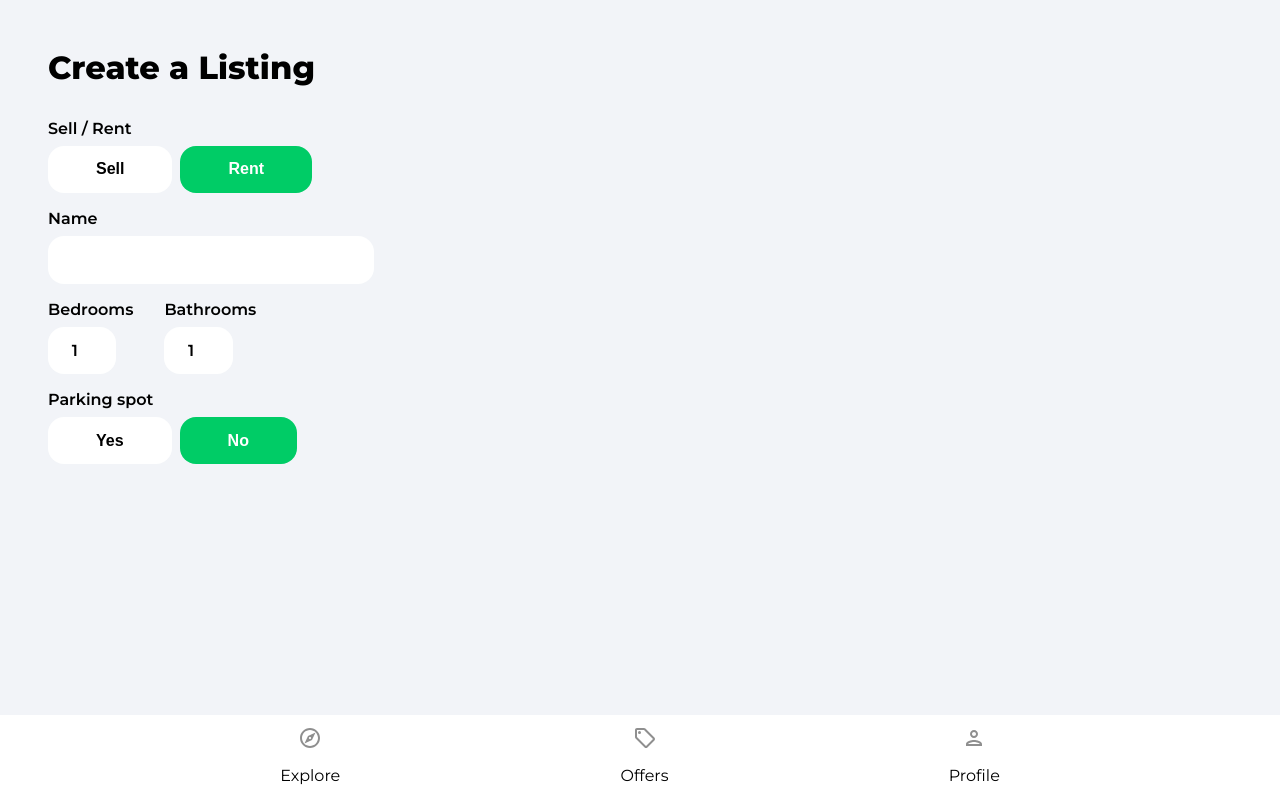
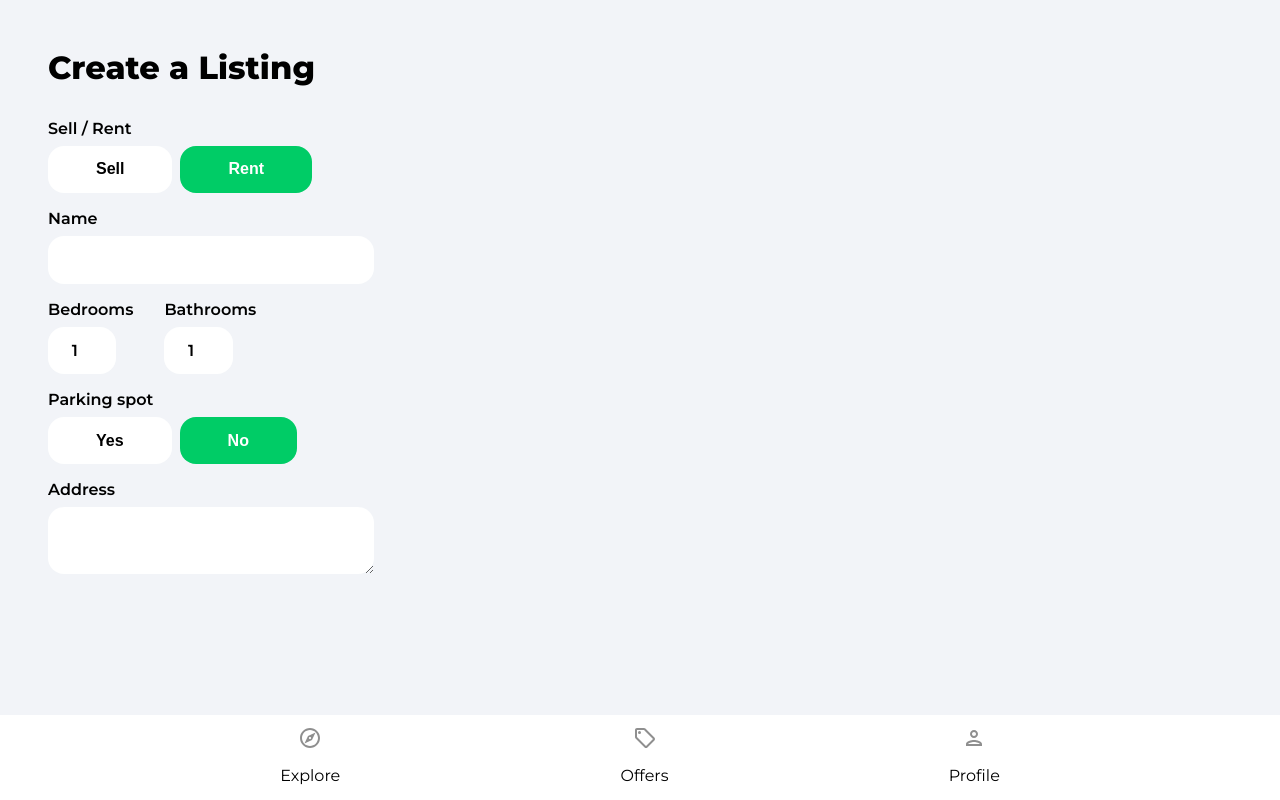
Before and after one commit to miquelespinosa2/house-marketplace, a React (Create React App) app: page /create-listing in a window 1280 px wide. Built offline with nearby package versions, Linux system fonts and the light colour scheme; no server answers; sample sign-in values are in the browser's storage.

Commit message:
added the address field

```diff
--- a/src/pages/CreateListing.jsx
+++ b/src/pages/CreateListing.jsx
@@ -162,6 +162,15 @@ function CreateListing() {
             No
           </button>
         </div>
+        <label className="formLabel">Address</label>
+        <textarea
+          className='formInputAddress'
+          id="address"
+          type='text'
+          value={address}
+          onChange={onMutate}
+          required
+        />
       </main>
     </div>
   )
```
